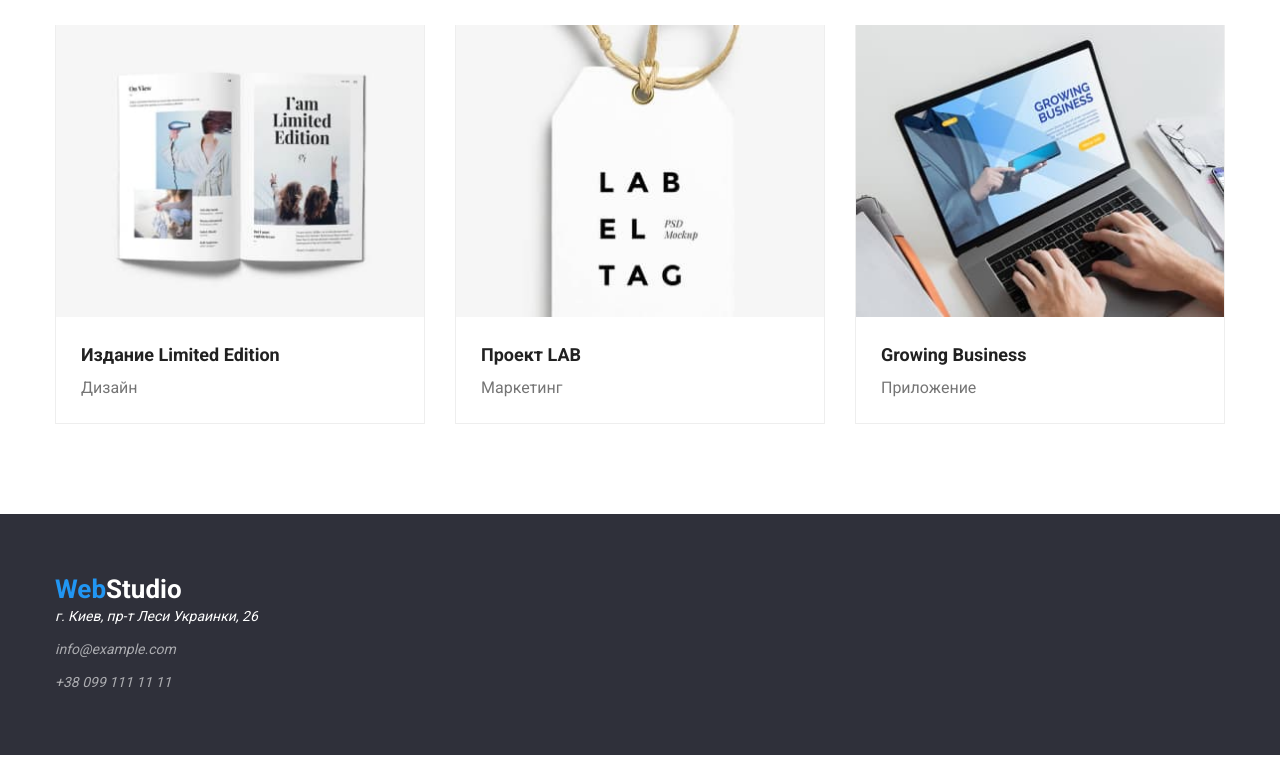
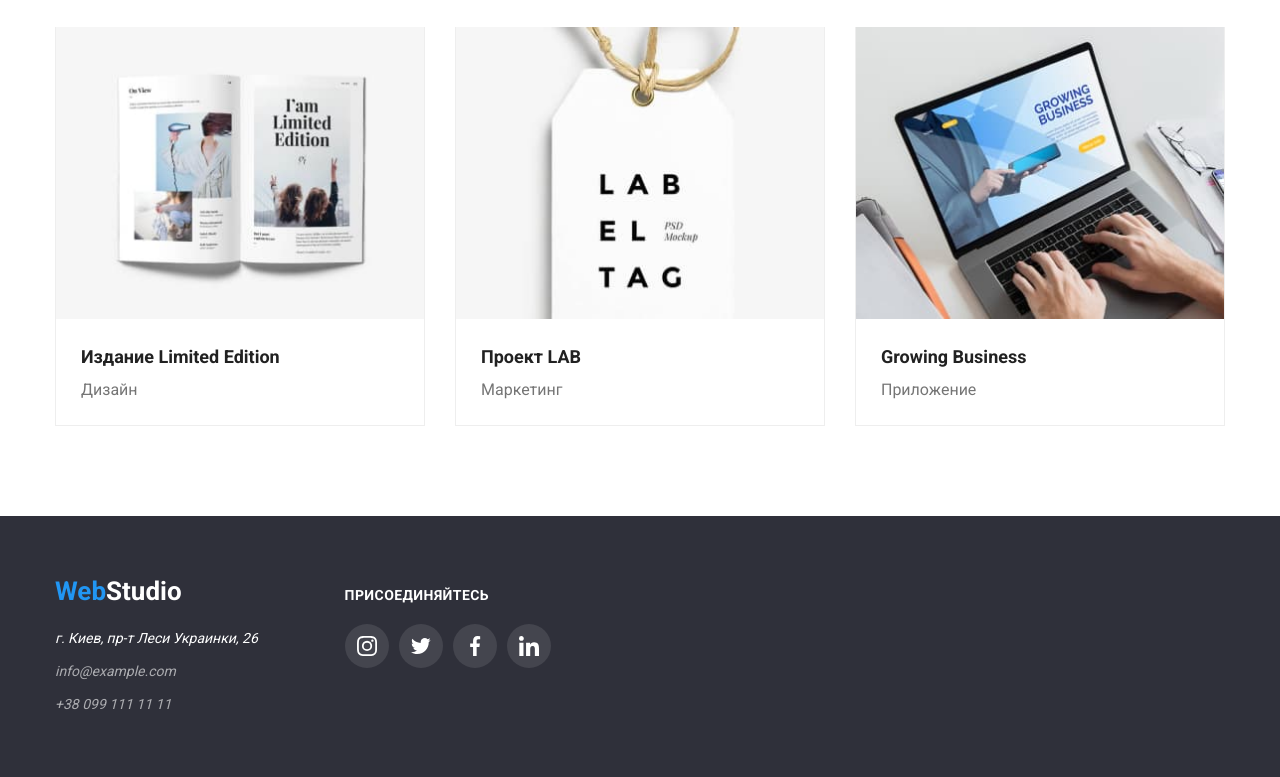
Before and after one commit to Krisdziam/goit-markup-hw-04, a plain HTML site: page portfolio.html in a window 1280 px wide. Shown: the part 1086-1863 px from the top of the page. Before the commit the page ends 1841 px from the top, so only its background shows below. Drawn offline with nearby package versions, Linux system fonts and the light colour scheme.

Commit message:
сделаны иконки

```diff
--- a/css/style.css
+++ b/css/style.css
@@ -252,6 +252,7 @@ img {
   text-align: center;
   padding-bottom: 30px;
   padding-top: 30px;
+  background-color: #ffffff;
 }
 .team-title {
   font-weight: 500;
@@ -353,10 +354,6 @@ img {
   padding-bottom: 60px;
 }
 
-.footer-thumbs {
-  display: flex;
-  align-items: baseline;
-}
 .logo-footer {
   display: inline-block;
   margin-bottom: 20px;
@@ -403,7 +400,10 @@ img {
   color: #ffffff;
   background-color: rgba(255, 255, 255, 0.1);
 }
-
+.foot-icon:hover,
+.foot-icon:focus {
+  background-color: #2196f3;
+}
 .socials-link {
   display: inline-flex;
   align-items: center;
@@ -412,6 +412,15 @@ img {
   height: 44px;
   border: none;
   border-radius: 50%;
+}
+
+.footer-thumbs {
+  display: flex;
+  align-items: baseline;
+}
+
+.adress {
+  margin-right: 70px;
 }
 /* Портфолио */
 .button-one {
@@ -497,3 +506,7 @@ img {
   border-bottom: 1px solid #eeeeee;
   border-left: 1px solid #eeeeee;
 }
+
+.portfolio-header {
+  border: 1px solid #ececec;
+}
--- a/portfolio.html
+++ b/portfolio.html
@@ -20,7 +20,7 @@
   </head>
   <body>
     <!---------- Header ---------->
-     <header class="header">
+     <header class="header portfolio-header">
       <div class="container header-container">
         <a class="main-page" href="./index.html"
           ><span class="main-page-web">Web</span
@@ -191,8 +191,9 @@
     </main>
      <!---------- Футер ---------->
     <footer class="footer">
-      <div class="container">
-        <a class="main-page" href=""
+      <div class="container footer-thumbs">
+        <div class="adress">
+          <a class="main-page logo-footer" href=""
             ><span class="main-page-web">Web</span
             ><span class="studio-footer">Studio</span></a
           >
@@ -220,6 +221,40 @@
             </ul>
           </address>
         </div>
+        <div class="socials">
+          <p class="socials-invite">Присоединяйтесь</p>
+          <ul class="socials-list list">
+            <li class="socials-item">
+              <a href="" class="socials-link foot-icon">
+                <svg class="socials-icon" width="20px" height="20px">
+                  <use href="./image/sprite.svg#icon-instagram"></use>
+                </svg>
+              </a>
+            </li>
+            <li class="socials-item">
+              <a href="" class="socials-link foot-icon">
+                <svg class="socials-icon" width="20px" height="20px">
+                  <use href="./image/sprite.svg#icon-twitter"></use>
+                </svg>
+              </a>
+            </li>
+            <li class="socials-item">
+              <a href="" class="socials-link foot-icon">
+                <svg class="socials-icon" width="20px" height="20px">
+                  <use href="./image/sprite.svg#icon-facebook"></use>
+                </svg>
+              </a>
+            </li>
+            <li class="socials-item">
+              <a href="" class="socials-link foot-icon">
+                <svg class="socials-icon" width="20px" height="20px">
+                  <use href="./image/sprite.svg#icon-linkedin"></use>
+                </svg>
+              </a>
+            </li>
+          </ul>
+        </div>
+      </div>
     </footer>
   </body>
 </html>
```
Also changed, not shown: index.html (+2 -0 lines). Lines whose indentation alone changed are shown as unchanged.
